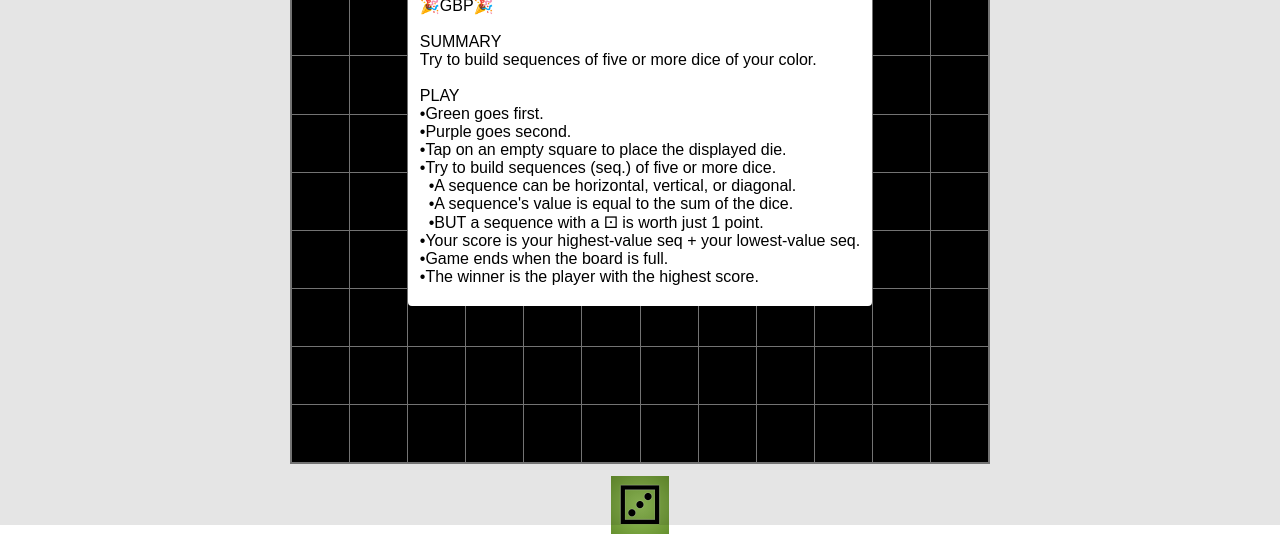
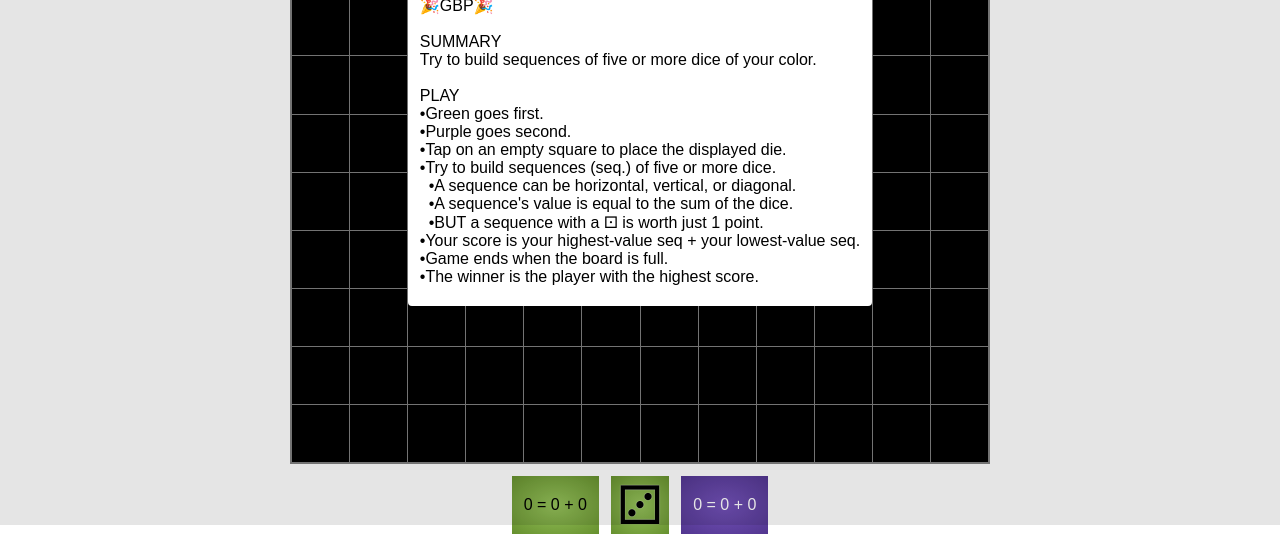
Before and after one commit to developerjaym/Study__Typescript--Games, a website with bundled scripts: page public/index.html in a window 1280 px wide. Shown: the part 275-812 px from the top of the page. Built offline with nearby package versions, Linux system fonts and the light colour scheme; a web font is replaced by a local one.

Commit message:
scores display

```diff
--- a/public/css/styles.css
+++ b/public/css/styles.css
@@ -85,6 +85,24 @@ body {
 .square--sequence {
   border: 1px solid var(--sequence);
 }
+.game__bottom {
+  display: flex;
+  flex-direction: row;
+  justify-content: space-evenly;
+  align-items: center;
+  column-gap: var(--wide);
+}
+.player-data-display {
+  padding: var(--narrow) var(--wide);
+}
+.player-data-display--first {
+  background: var(--first);
+  color: black;
+}
+.player-data-display--second {
+  background: var(--second);
+  color: white;
+}
 dialog {
     border: none;
     border-radius: var(--border-radius);
--- a/src/game/view/GameView.ts
+++ b/src/game/view/GameView.ts
@@ -7,6 +7,7 @@ import { BoardUI } from "./BoardUI.js";
 import { ControlsUI } from "./ControlsUI.js";
 import { DisplaySquareUI } from "./DisplaySquareUI.js";
 import { Icon } from "./Icon.js";
+import { PlayerDataDisplay } from "./PlayerDataDisplay.js";
 import { Viewable } from "./Viewable.js";
 
 export class GameView implements Viewable {
@@ -14,6 +15,8 @@ export class GameView implements Viewable {
   controls: ControlsUI;
   container: HTMLElement;
   displaySquare: DisplaySquareUI;
+  playerOneData: PlayerDataDisplay;
+  playerTwoData: PlayerDataDisplay;
   constructor(
     private controller: IController,
     private htmlService: HTMLService = injector.getHtmlService()
@@ -26,12 +29,18 @@ export class GameView implements Viewable {
     this.board = new BoardUI(this.controller);
     this.displaySquare = new DisplaySquareUI(this.controller)
     this.container.append(this.board.component);
-    this.container.append(this.displaySquare.component)
+    this.playerOneData = new PlayerDataDisplay(true)
+    this.playerTwoData = new PlayerDataDisplay(false)
+    const bottomContainer = this.htmlService.create("div", ["game__bottom"])
+    bottomContainer.append(this.playerOneData.component, this.displaySquare.component, this.playerTwoData.component)
+    this.container.append(bottomContainer)
   }
   get component(): HTMLElement {
     return this.container;
   }
   onChange(event: GameEvent): void {
+    this.playerOneData.onChange(event)
+    this.playerTwoData.onChange(event)
     if(event.type === GameEventType.END) {
       this.htmlService.showDialog("Game Over", event.message, Icon.CELEBRATE, () => this.controller.onEvent({type: UserEventType.END_GAME}))
       return
--- /dev/null
+++ b/src/game/view/PlayerDataDisplay.ts
@@ -0,0 +1,31 @@
+import { HTMLService } from "../../service/HTMLService.js";
+import injector from "../../service/Injector.js";
+import { GameEvent } from "../model/GameEvent.js";
+import { Viewable } from "./Viewable.js";
+
+export class PlayerDataDisplay implements Viewable {
+  container: HTMLElement;
+  scoreDisplay: HTMLElement;
+  constructor(
+    private playerId: boolean,
+    private htmlService: HTMLService = injector.getHtmlService()
+  ) {
+    this.container = this.htmlService.create("section", [
+      "player-data-display",
+      `player-data-display--${this.playerId ? 'first' : 'second'}`
+    ]);
+    this.scoreDisplay = this.htmlService.create(
+      "p",
+      ["score"]
+    );
+    this.container.appendChild(this.scoreDisplay);
+  }
+  get component(): HTMLElement {
+    return this.container;
+  }
+  onChange(event: GameEvent): void {
+    console.log('playerDataDisplay update');
+    const player = event.players.find(p => p.id === this.playerId)!
+    this.scoreDisplay.textContent = `${player.highScore + player.lowScore} = ${player.highScore} + ${player.lowScore}`
+  }
+}
```
